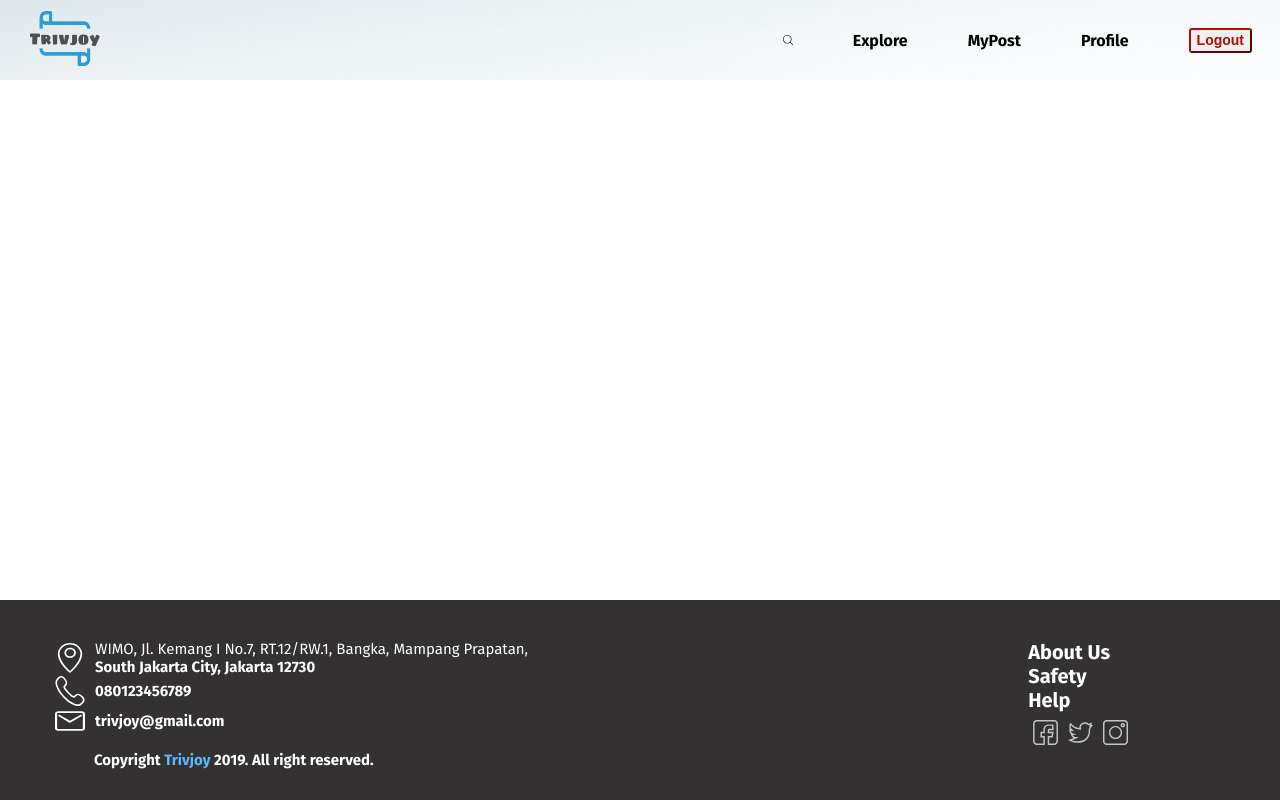
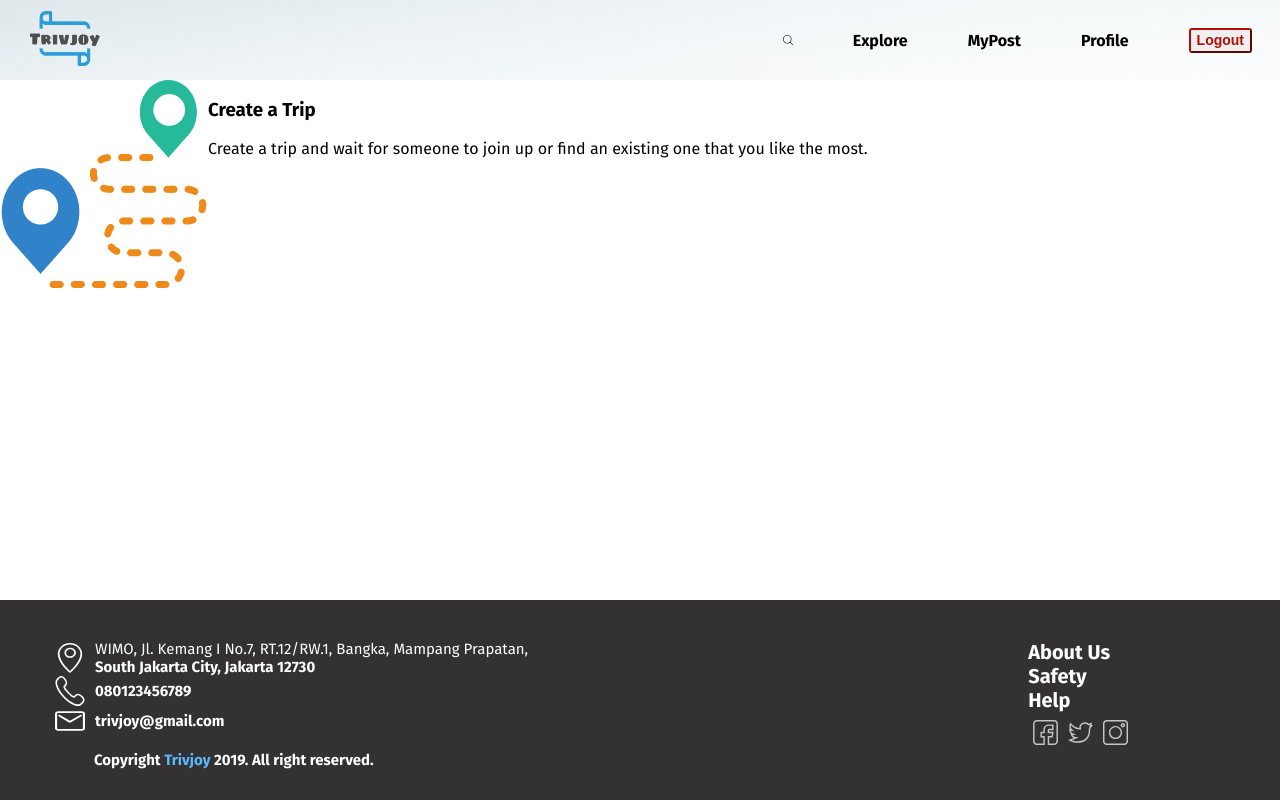
Before and after one commit to trivjoy/trivjoy-frontend, a React (Create React App) app: page /safety in a window 1280 px wide. Built offline with nearby package versions, Linux system fonts and the light colour scheme.

Commit message:
remake safety pages

```diff
--- a/src/pages/Safety.js
+++ b/src/pages/Safety.js
@@ -11,12 +11,26 @@ const Container = styled.div`
   flex-direction: column;
   min-height: 100vh;
 `
+const StyledDiv = styled.div`
+  display: flex;
+`
 
 const Safety = () => {
   return (
     <Container>
       <Header />
-      <Content />
+      <Content>
+        <StyledDiv>
+          <img src="/assets/logo/create-trip.png" alt="create trip" />
+          <div>
+            <h3>Create a Trip</h3>
+            <p>
+              Create a trip and wait for someone to join up or find an existing
+              one that you like the most.
+            </p>
+          </div>
+        </StyledDiv>
+      </Content>
       <Footer />
     </Container>
   )
```
